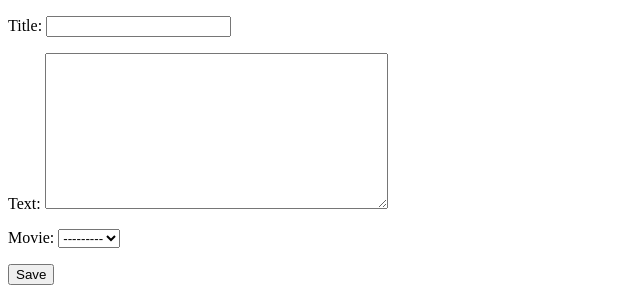
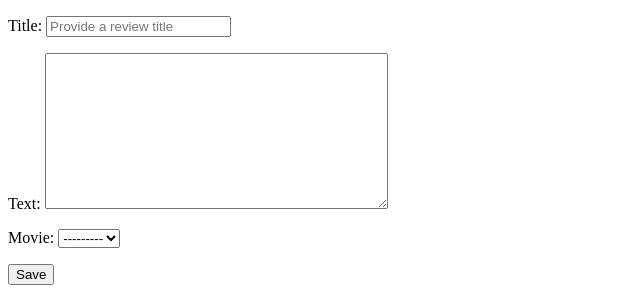
Before and after one commit to TRaffii/eduweb-django-basic, a Django app: page /add_review in a window 1280 px wide. Shown: the top 300 px of the page, without its empty margins (0-640 px from the left). Run offline with Django 3.2, Linux system fonts and the light colour scheme; data that the repository does not hold is empty.

Commit message:
17-finish

```diff
--- a/17/moviesreviews/movies/forms.py
+++ b/17/moviesreviews/movies/forms.py
@@ -4,6 +4,9 @@ from .models import Review
 
 
 class ReviewForm(forms.ModelForm):
+    title = forms.CharField(widget=forms.TextInput(attrs=
+                                                   {'placeholder': 'Provide a review title'}))
+
     class Meta:
         model = Review
         fields = [
@@ -11,3 +14,9 @@ class ReviewForm(forms.ModelForm):
             'text',
             'movie'
         ]
+
+    def clean_title(self):
+        title = self.cleaned_data.get('title')
+        if "badword" in title:
+            raise forms.ValidationError("You've added a bad word!")
+        return title
--- a/17/moviesreviews/movies/urls.py
+++ b/17/moviesreviews/movies/urls.py
@@ -19,7 +19,7 @@ from django.urls import path, include
 from . import views
 
 urlpatterns = [
-    path('', views.show_movies),
+    path('', views.show_movies, name="index"),
     path('add_review', views.add_review),
 
 ]
--- a/17/moviesreviews/movies/views.py
+++ b/17/moviesreviews/movies/views.py
@@ -1,4 +1,4 @@
-from django.shortcuts import render
+from django.shortcuts import render, redirect
 
 # Create your views here.
 from .forms import ReviewForm
@@ -11,7 +11,10 @@ def show_movies(request):
 
 
 def add_review(request):
-    form = ReviewForm()
+    form = ReviewForm(request.POST or None)
+    if form.is_valid():
+        form.save()
+        return redirect("index")
     context = {
         'form': form
     }
```
Also changed, not shown: 17/moviesreviews/movies/templates/add_review.html (line endings or trailing spaces).
